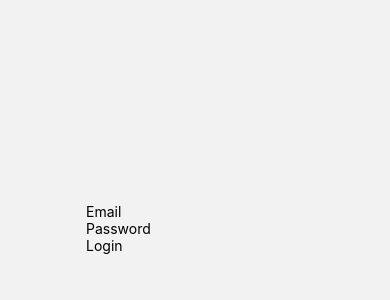
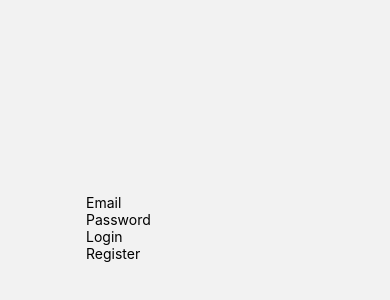
Before and after one commit to Sonnysam/firebase-auth-page, a React Native app: screen /Login in a window 390 px wide. Shown: the part 194-494 px from the top of the page. Built offline with nearby package versions, Linux system fonts and the light colour scheme.

Commit message:
register button added

```diff
--- a/screens/Login.js
+++ b/screens/Login.js
@@ -29,11 +29,14 @@ export default function Login() {
 
         {/* Button Section */}
         <View>
-          <TouchableOpacity
-            style={styles.button}
-            onPress={() => {}}
-          >
+          <TouchableOpacity style={styles.button} onPress={() => {}}>
             <Text style={styles.button}>Login</Text>
+          </TouchableOpacity>
+        </View>
+
+        <View>
+          <TouchableOpacity style={styles.button} onPress={() => {}}>
+            <Text style={styles.button}>Register</Text>
           </TouchableOpacity>
         </View>
       </View>
```
